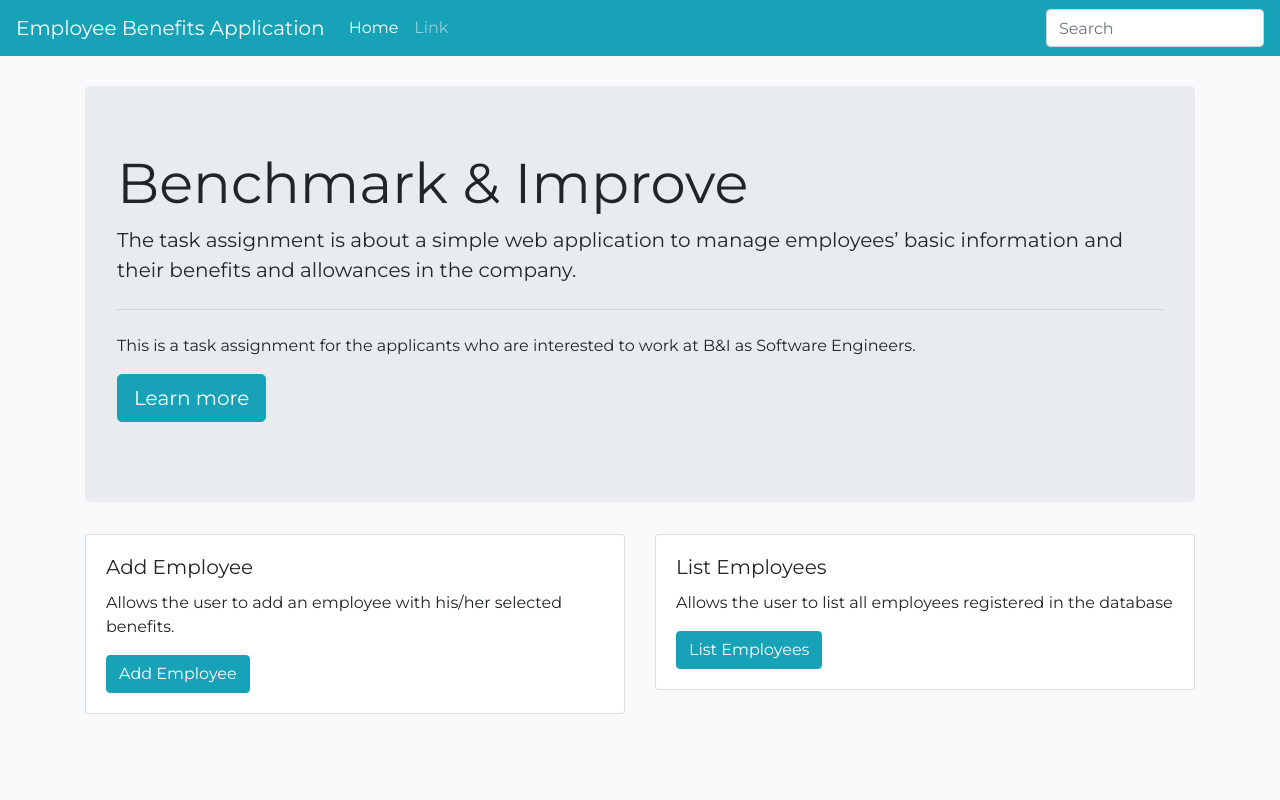
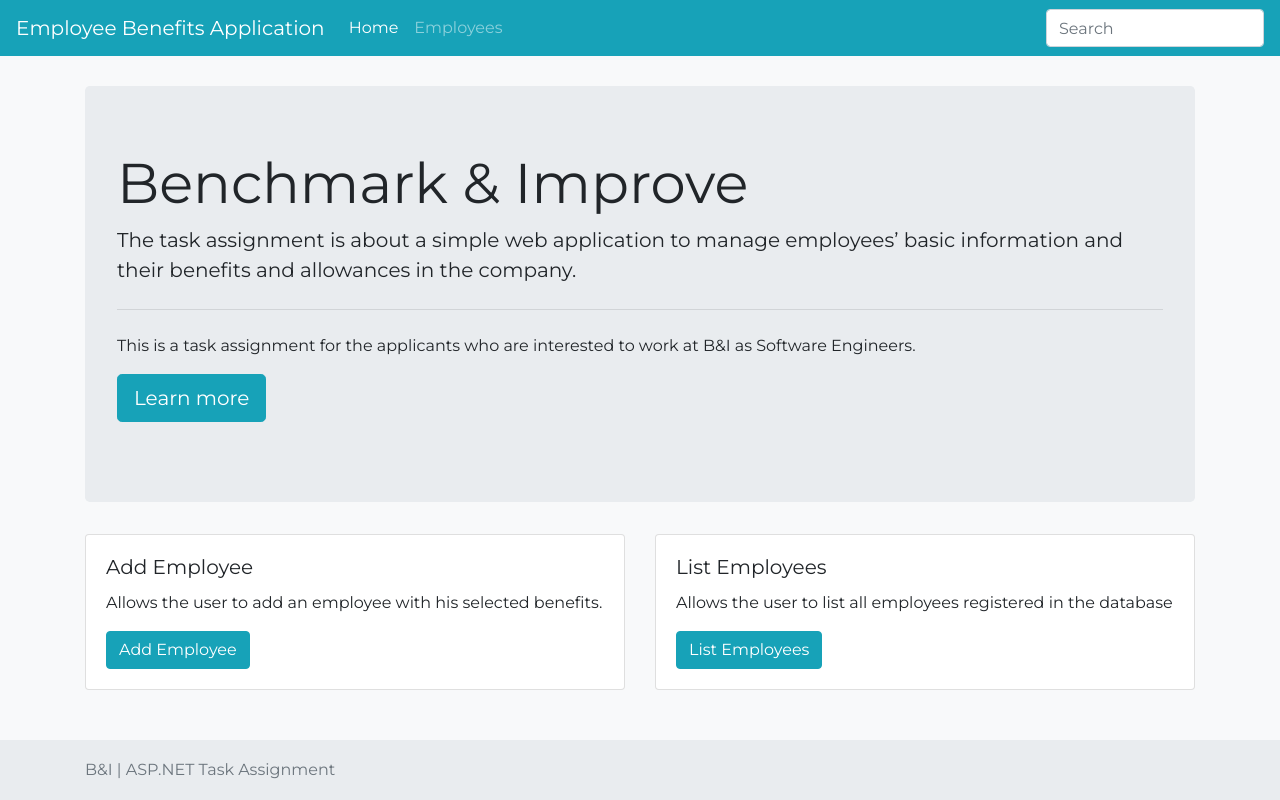
Before and after one commit to hsenbassam/bi-client, an Angular app: page / in a window 1280 px wide. Built offline with nearby package versions, Linux system fonts and the light colour scheme.

Commit message:
Fixing some issues + Adding Footer

```diff
--- a/src/app/app.component.css
+++ b/src/app/app.component.css
@@ -1,3 +1,4 @@
 .container {
-    margin-top: 30px
+    margin-top: 30px;
+    margin-bottom: 100px;
 }
--- a/src/app/app.component.html
+++ b/src/app/app.component.html
@@ -1,7 +1,7 @@
 <navbar></navbar>
 
 <main class="container">
+  <router-outlet></router-outlet>
+</main>
 
-  <router-outlet></router-outlet>
-
-</main>
+<footer></footer>
--- a/src/app/app.module.ts
+++ b/src/app/app.module.ts
@@ -8,13 +8,15 @@ import { AppComponent } from './app.component';
 import { NavbarComponent } from './navbar/navbar.component';
 import { HomeComponent } from './home/home.component';
 import { EmployeesComponent } from './employees/employees.component';
+import { FooterComponent } from './footer/footer.component';
 
 
 @NgModule({
   declarations: [
     AppComponent,
     NavbarComponent,
-    HomeComponent
+    HomeComponent,
+    FooterComponent
   ],
   imports: [
     BrowserModule,
--- a/src/app/employees/employee-form/employee-form.component.css
+++ b/src/app/employees/employee-form/employee-form.component.css
@@ -14,7 +14,7 @@ legend.scheduler-border {
 }
 
 .form-border {
-  border: .3px #595959 solid;
+  border: .3px #e9ecef solid;
 }
 
 .form {
--- a/src/app/employees/employee-form/employee-form.component.html
+++ b/src/app/employees/employee-form/employee-form.component.html
@@ -23,7 +23,7 @@
             <div class="input-group-prepend">
               <span class="input-group-text">Salary</span>
             </div>
-            <input type="text" class="form-control col-lg-8">
+            <input type="number" min="0" class="form-control col-lg-8">
           </div>
         </div>
       </div>
--- /dev/null
+++ b/src/app/footer/footer.component.css
@@ -0,0 +1,9 @@
+.footer {
+    position: absolute;
+    bottom: 0;
+    width: 100%;
+    /* Set the fixed height of the footer here */
+    height: 60px;
+    line-height: 60px; /* Vertically center the text there */
+    background-color: #e9ecef;
+  }
--- /dev/null
+++ b/src/app/footer/footer.component.html
@@ -0,0 +1,6 @@
+
+<div class="footer">
+  <div class="container">
+    <span class="text-muted">B&I | ASP.NET Task Assignment</span>
+  </div>
+</div>
--- /dev/null
+++ b/src/app/footer/footer.component.ts
@@ -0,0 +1,15 @@
+import { Component, OnInit } from '@angular/core';
+
+@Component({
+  selector: 'footer',
+  templateUrl: './footer.component.html',
+  styleUrls: ['./footer.component.css']
+})
+export class FooterComponent implements OnInit {
+
+  constructor() { }
+
+  ngOnInit() {
+  }
+
+}
--- a/src/app/home/home.component.html
+++ b/src/app/home/home.component.html
@@ -13,7 +13,7 @@
     <div class="card">
       <div class="card-body">
         <h5 class="card-title">Add Employee</h5>
-        <p class="card-text">Allows the user to add an employee with his/her selected benefits.</p>
+        <p class="card-text">Allows the user to add an employee with his selected benefits.</p>
         <a routerLink="/employees/add" class="btn btn-info">Add Employee</a>
       </div>
     </div>
--- a/src/app/navbar/navbar.component.html
+++ b/src/app/navbar/navbar.component.html
@@ -10,7 +10,7 @@
         <a class="nav-link" routerLink="/" routerLinkActive="active" >Home</a>
       </li>
       <li class="nav-item">
-        <a class="nav-link" routerLink="/link" routerLinkActive="active" >Link</a>
+        <a class="nav-link" routerLink="/employees/list" routerLinkActive="active" >Employees</a>
       </li>
     </ul>
     <form class="form-inline my-2 my-md-0">
```
Also changed, not shown: 1 other file (tests, documents, lock files or other folders).
